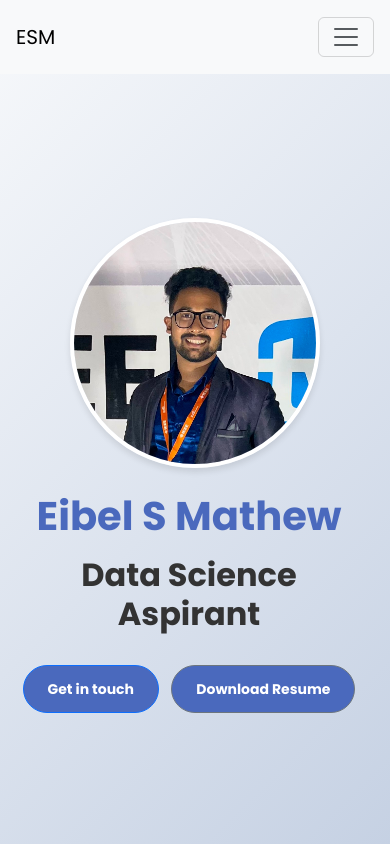
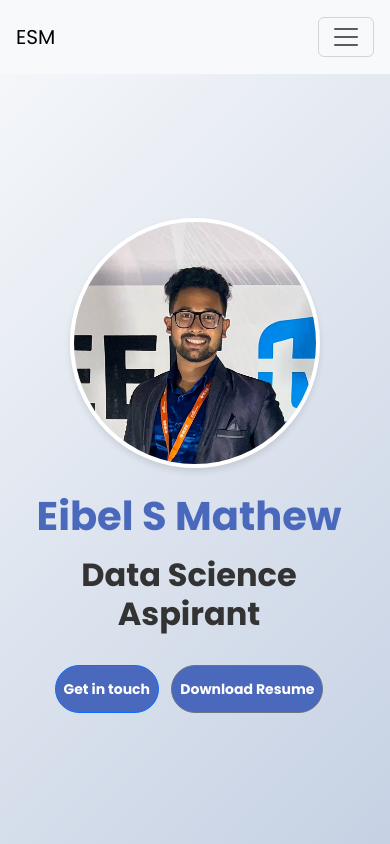
Before and after one commit to eibelsmathew/portfolio, a plain HTML site: page index.html in a window 390 px wide. Shown: the top 844 px of the page. Drawn offline with nearby package versions, Linux system fonts and the light colour scheme.

Commit message:
Final CSS

```diff
--- a/style.css
+++ b/style.css
@@ -243,6 +243,7 @@ h2 {
     .btn {
         display: inline-block;
         margin-top: 0.5rem;
+        padding: 0.8rem 0.5rem;
     }
 
     /* Adjust navbar for mobile */
```
